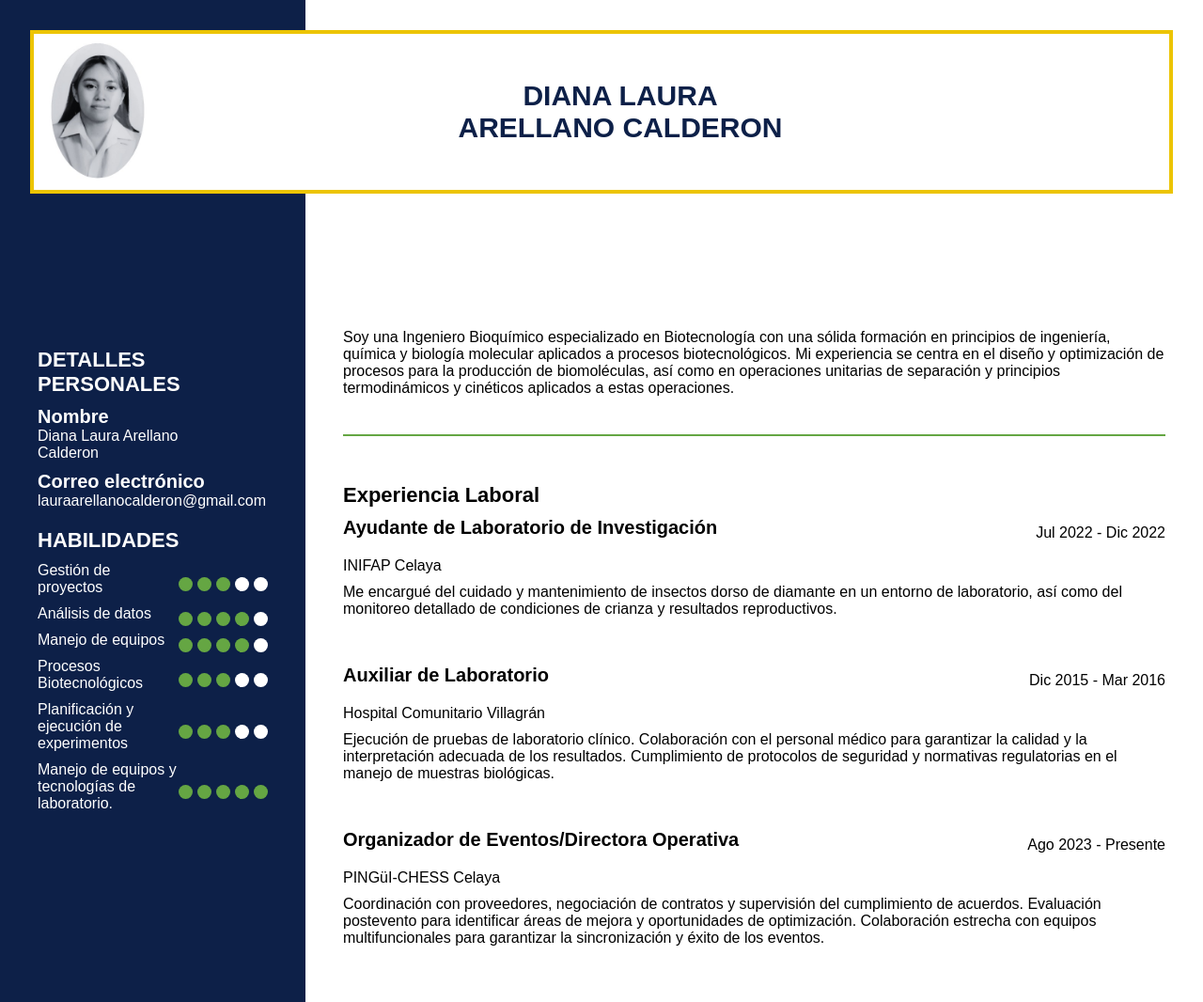
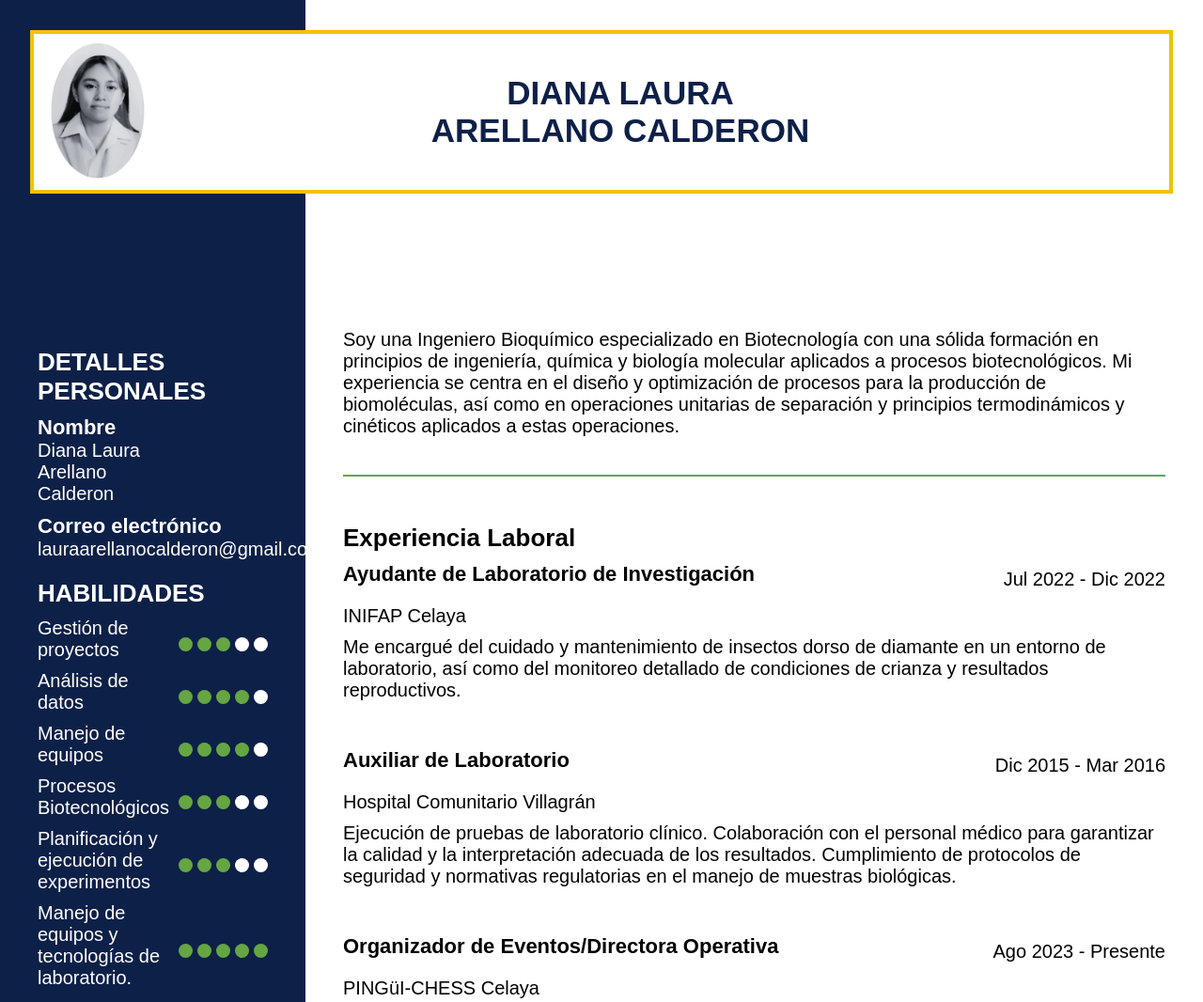
Before and after one commit to AleisterFox/miko, a plain HTML site: page index.html in a window 1280 px wide. Shown: the top 1066 px of the page at 94% size. Drawn offline with Linux system fonts and the light colour scheme.

Commit message:
agrandar fuentes

```diff
--- a/style.css
+++ b/style.css
@@ -31,7 +31,7 @@ header {
 }
 
 h1 {
-    font-size: 3rem;
+    font-size: 3.5rem;
     width: 50rem;
     text-align: center;
     position: relative;
@@ -72,15 +72,15 @@ main .right {
 }
 
 p {
-    font-size: 1.6rem;
+    font-size: 2rem;
 }
 
 h4 {
-    font-size: 2rem;
+    font-size: 2.2rem;
 }
 
 h2 {
-    font-size: 2.2rem;
+    font-size: 2.6rem;
     margin-top: 2rem;
     margin-bottom: 1rem;
 }
```
